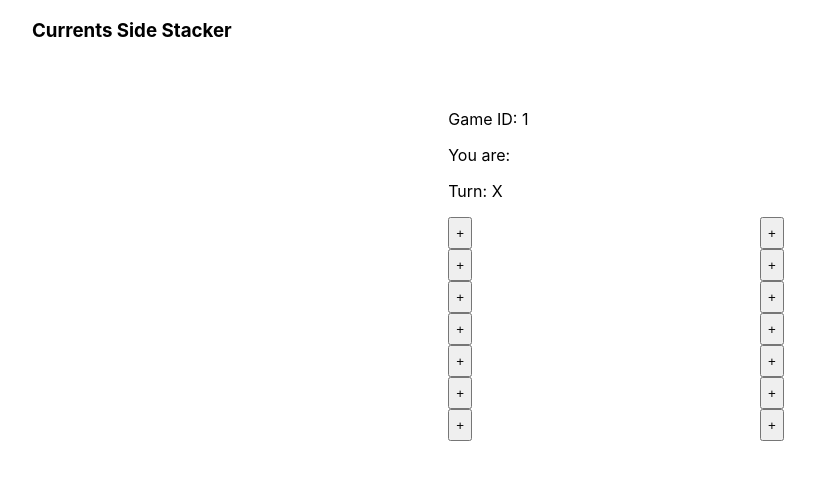
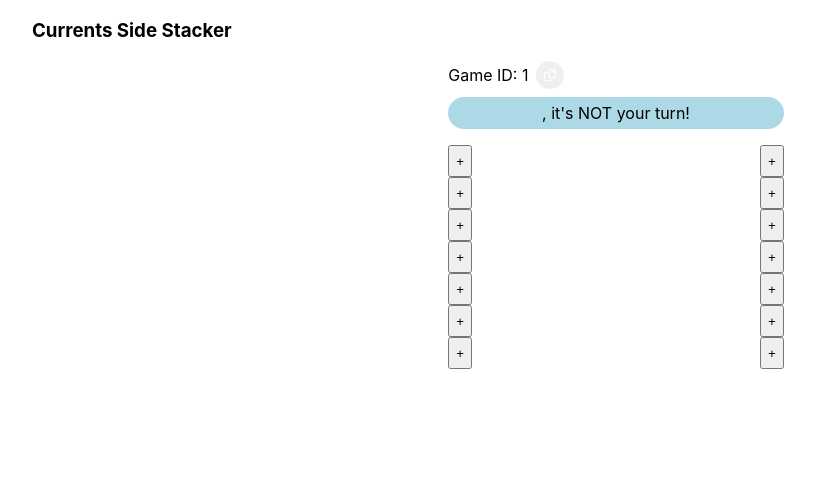
Before and after one commit to Campbellb/currents-side-stacker, a Next.js app: page /1 in a window 1280 px wide. Shown: the top 480 px of the page, without its empty margins (24-839 px from the left). Built offline with nearby package versions, Linux system fonts and the light colour scheme; no server answers.

Commit message:
Add styling

```diff
--- a/src/components/Board/InfoBanner/index.tsx
+++ b/src/components/Board/InfoBanner/index.tsx
@@ -1,6 +1,7 @@
 import * as S from './styles'
 import { PlayerValue, BoardItemValue } from '../../../types'
 import { useRouter } from 'next/router'
+import { CopyIcon } from '../../icons/Copy'
 
 interface InfoBannerProps {
   winner: BoardItemValue
@@ -11,15 +12,26 @@ export const InfoBanner: React.FC<InfoBannerProps> = ({ winner, activePlayer })
   const router = useRouter()
   const { player, gameId } = router.query
   const isWinner = winner !== null
+  const yourTurn = player === activePlayer
+
+  const handleCopy = async () => {
+    await navigator.clipboard.writeText(gameId as string)
+  }
 
   return (
     <div>
-      <S.WinnerBanner enabled={isWinner}>
+      <S.InfoSection>
+        Game ID: {gameId}
+        <S.CopyButton>
+          <S.IconContainer onClick={handleCopy}>
+            <CopyIcon />
+          </S.IconContainer>
+        </S.CopyButton>
+      </S.InfoSection>
+      <S.WinnerBanner>
         {isWinner && <>{winner} won!</>}
+        {!isWinner && yourTurn ? <>{player}, it&apos;s your turn!</> : <>{player}, it&apos;s NOT your turn!</>}
       </S.WinnerBanner>
-      <p>Game ID: {gameId}</p>
-      <p>You are: {player}</p>
-      <p>Turn: {activePlayer}</p>
     </div>
   )
 }
--- a/src/components/Board/InfoBanner/styles.tsx
+++ b/src/components/Board/InfoBanner/styles.tsx
@@ -1,10 +1,6 @@
 import styled, { css } from "styled-components"
 
-interface WinnerBannerProps {
-  enabled: boolean
-}
-
-export const WinnerBanner = styled.div<WinnerBannerProps>`
+export const WinnerBanner = styled.div`
   height: 2rem;
   display: flex;
   justify-content: center;
@@ -12,8 +8,29 @@ export const WinnerBanner = styled.div<WinnerBannerProps>`
   margin-bottom: 1rem;
   border-radius: 1rem;
   color: black;
+  background-color: #ADD8E6;
+`
 
-  ${props => props.enabled && css`
-    background-color: #ADD8E6;
-  `}
+export const CopyButton = styled.button`
+  border-radius: 50px;
+  padding: 0.5rem;
+  border: none;
+
+  &:hover {
+    background-color: #bababa;
+    cursor: pointer;
+  }
 `
+
+export const IconContainer = styled.div`
+  width: 12px;
+  height: 12px;
+`
+
+export const InfoSection = styled.div`
+  display: flex;
+  flex-direction: row;
+  align-items: center;
+  gap: 0.5rem;
+  margin-bottom: 0.5rem;
+`
--- a/src/components/Header/index.tsx
+++ b/src/components/Header/index.tsx
@@ -1,5 +1,5 @@
 import Link from 'next/link'
-import { StackerIcon } from '../StackerIcon'
+import { StackerIcon } from '../icons/StackerIcon'
 import * as S from './styles'
 
 export const Header: React.FC = () => {
--- /dev/null
+++ b/src/components/icons/Copy.tsx
@@ -0,0 +1,7 @@
+export const CopyIcon = () => {
+  return (
+    <svg xmlns="http://www.w3.org/2000/svg" viewBox="0 0 512 512">
+      <path fill='white' d="M502.6 70.63l-61.25-61.25C435.4 3.371 427.2 0 418.7 0H255.1c-35.35 0-64 28.66-64 64l.0195 256C192 355.4 220.7 384 256 384h192c35.2 0 64-28.8 64-64V93.25C512 84.77 508.6 76.63 502.6 70.63zM464 320c0 8.836-7.164 16-16 16H255.1c-8.838 0-16-7.164-16-16L239.1 64.13c0-8.836 7.164-16 16-16h128L384 96c0 17.67 14.33 32 32 32h47.1V320zM272 448c0 8.836-7.164 16-16 16H63.1c-8.838 0-16-7.164-16-16L47.98 192.1c0-8.836 7.164-16 16-16H160V128H63.99c-35.35 0-64 28.65-64 64l.0098 256C.002 483.3 28.66 512 64 512h192c35.2 0 64-28.8 64-64v-32h-47.1L272 448z" />
+    </svg>
+  )
+}
```
Also changed, not shown: src/utils/hooks/useCopyToClipboard.ts (added, +30 -0 lines), src/components/icons/StackerIcon.tsx (renamed from src/components/StackerIcon.tsx).
